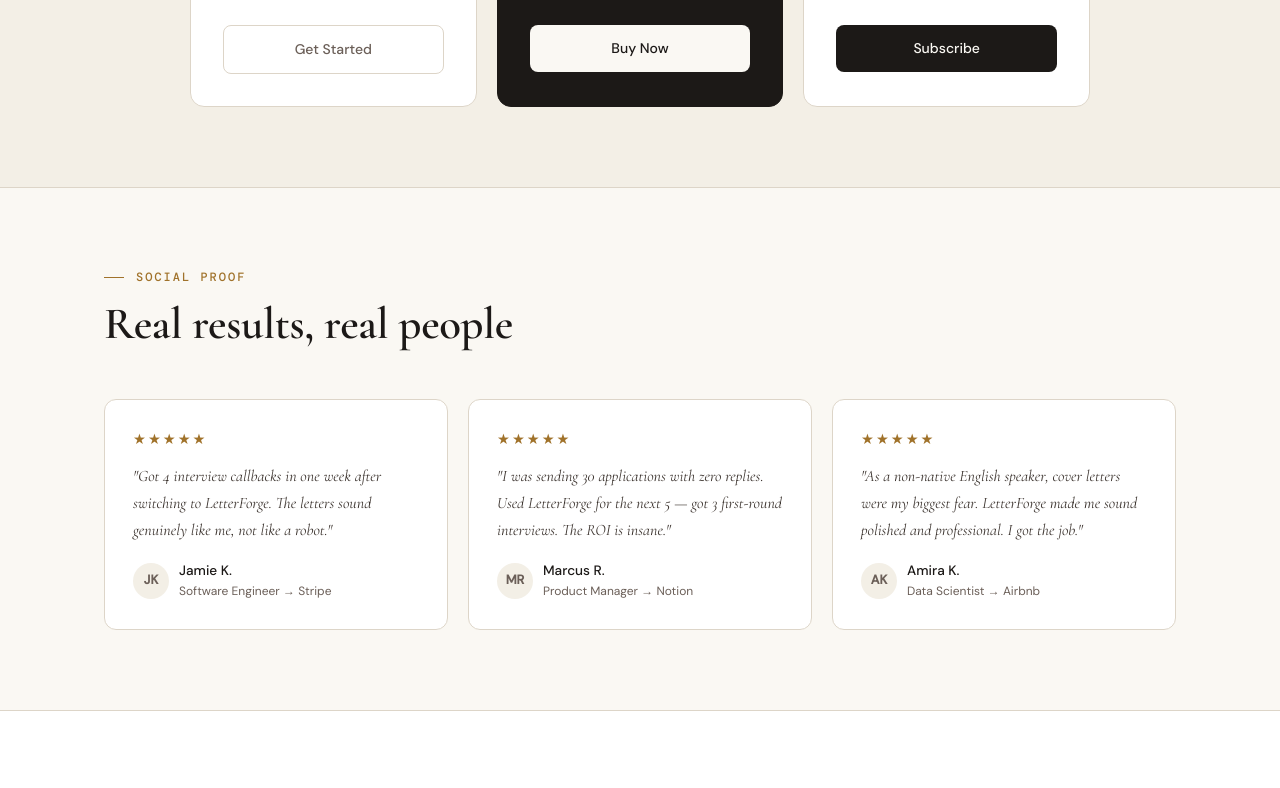
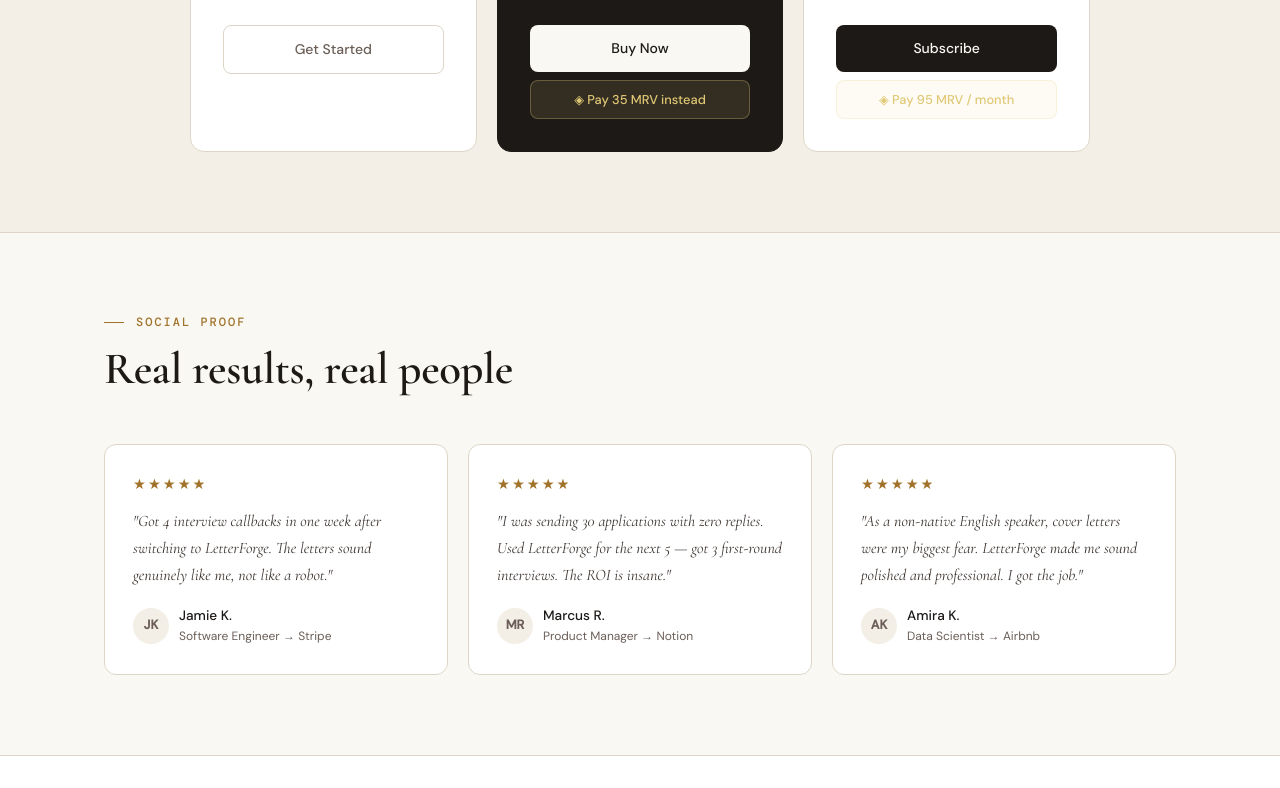
Before and after one commit to cosmolotto/letterforge, a plain HTML site: page index.html in a window 1280 px wide. Shown: the part 2507-3295 px from the top of the page. Drawn offline with nearby package versions, Linux system fonts and the light colour scheme.

Commit message:
Add MorvenWallet MRV payment option to pricing — 35 MRV for Pro, 95 MRV/mo Unlimited

```diff
--- a/index.html
+++ b/index.html
@@ -370,6 +370,7 @@ footer{border-top:1px solid var(--border);padding:40px max(24px,5vw);background:
           <li>Word doc export</li>
         </ul>
         <a href="https://gumroad.com/l/letterforge-pro" target="_blank" rel="noopener" class="btn-price btn-price-light">Buy Now</a>
+        <button class="btn-price" onclick="payWithMrv('pro',35)" style="margin-top:8px;background:rgba(224,200,117,0.12);color:#e0c875;border:1px solid rgba(224,200,117,0.3);border-radius:8px;padding:10px;font-size:.8rem;cursor:pointer">◈ Pay 35 MRV instead</button>
       </div>
       <div class="price-card">
         <div class="price-tier">Unlimited</div>
@@ -382,6 +383,7 @@ footer{border-top:1px solid var(--border);padding:40px max(24px,5vw);background:
           <li>LinkedIn message gen</li>
         </ul>
         <a href="https://gumroad.com/l/letterforge-unlimited" target="_blank" rel="noopener" class="btn-price btn-price-dark">Subscribe</a>
+        <button class="btn-price" onclick="payWithMrv('unlimited',95)" style="margin-top:8px;background:rgba(224,200,117,0.08);color:#e0c875;border:1px solid rgba(224,200,117,0.2);border-radius:8px;padding:10px;font-size:.8rem;cursor:pointer">◈ Pay 95 MRV / month</button>
       </div>
     </div>
   </div>
@@ -687,5 +689,28 @@ window.addEventListener('load', () => {
   if (saved) document.getElementById('api-key').value = saved;
 });
 </script>
+<!-- MorvenWallet SDK -->
+<script src="https://morven-sdk.vercel.app/morven.js"></script>
+<script>
+async function payWithMrv(plan, amount) {
+  try {
+    const result = await morvenWallet.login();
+    const bal = await morvenWallet.getBalance(result.jwt);
+    if (bal.mrv < amount) {
+      alert(`Insufficient MRV balance.\nYou have ${bal.mrv.toFixed(2)} MRV, need ${amount} MRV.\n\nEarn MRV by playing games on Arcade Vault or using other Morven Empire apps.`);
+      return;
+    }
+    if (!confirm(`Pay ${amount} MRV for LetterForge ${plan.charAt(0).toUpperCase()+plan.slice(1)}?\n\nBalance after: ${(bal.mrv - amount).toFixed(2)} MRV`)) return;
+    const tx = await morvenWallet.pay(result.jwt, amount, 'letterforge-' + plan);
+    if (tx.success) {
+      localStorage.setItem('lf_mrv_plan', plan);
+      localStorage.setItem('lf_mrv_tx', tx.tx_id);
+      alert(`✅ Payment successful!\nTX: ${tx.tx_id}\nRemaining balance: ${tx.new_balance.toFixed(2)} MRV\n\nYour ${plan} access is now active.`);
+    }
+  } catch(e) {
+    alert('MRV payment failed: ' + e.message);
+  }
+}
+</script>
 </body>
 </html>
```
